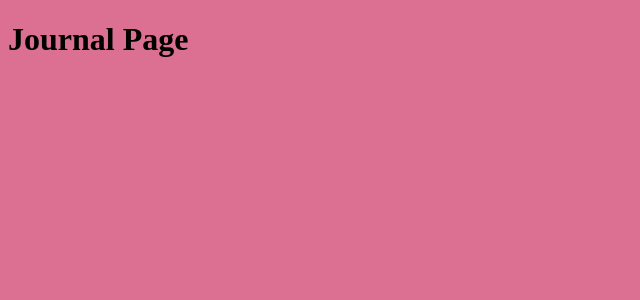
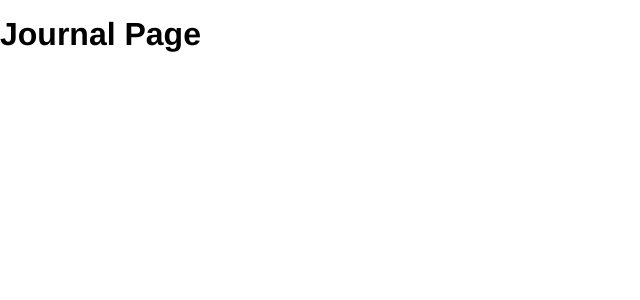
Before and after one commit to jcarlosj/React-JournalApp-FH, a React (Create React App) app: page / in a window 1280 px wide. Shown: the top 300 px of the page, without its empty margins (0-640 px from the left). Built offline with nearby package versions, Linux system fonts and the light colour scheme.

Commit message:
[+] Sass: Base Partials - Estilos Generales

```diff
--- a/src/components/journal/JournalPage.js
+++ b/src/components/journal/JournalPage.js
@@ -3,7 +3,7 @@ import React from 'react';
 export const JournalPage = () => {
     return (
         <div>
-            <h1>Journal Page</h1>
+            <h1 className="mt-4">Journal Page</h1>
         </div>
     )
 }
--- /dev/null
+++ b/src/styles/base/_base.scss
@@ -0,0 +1,34 @@
+* {
+    font-family: Helvetica, Arial, sans-serif;
+    margin: 0;
+}
+
+html, body {
+    height: 100vh;
+    width: 100vw;
+}
+
+main {
+    width: 100%;
+}
+
+$start: 0;
+$ends: 5;
+$increase: 4;
+$unit: 'px'; // Feel free to change the unit.
+
+@for $i from $start through $ends {
+
+    $value: $i * $increase;
+
+    .mt-#{ $i } {
+        margin-top: #{ $value + $unit };
+    }
+    .mb-#{ $i } {
+        margin-bottom: #{ $value + $unit };
+    }
+}
+
+.pointer {
+    cursor: pointer;
+}
--- /dev/null
+++ b/src/styles/base/_settings.scss
@@ -0,0 +1,4 @@
+//  Colors
+$primary: #5622C5;
+$dark-gray: #363636;
+$light-gray: #D8D8D8;
--- a/src/styles/master.scss
+++ b/src/styles/master.scss
@@ -1,3 +1,5 @@
-html, body {
-    background-color: palevioletred;
-}
+//  Base
+@import './base/settings';
+@import './base/base';
+
+//  Components
```
Also changed, not shown: 1 other file (tests, documents, lock files or other folders).
